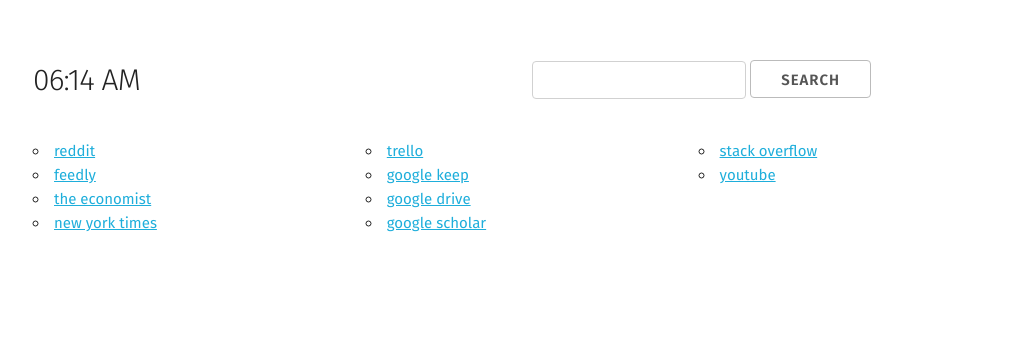
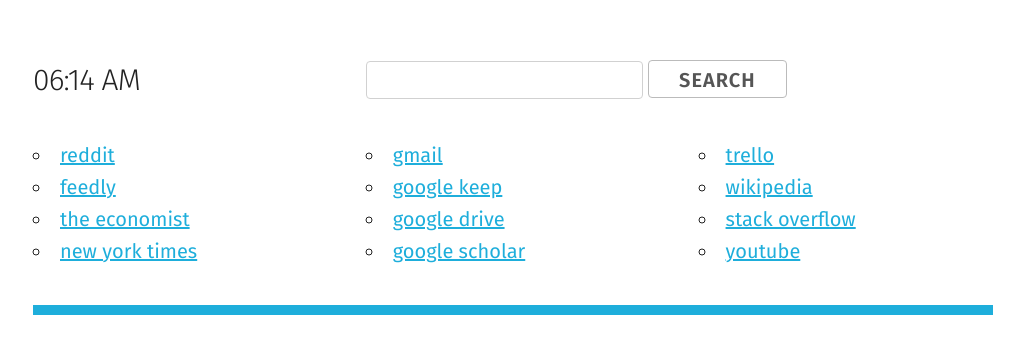
Before and after one commit to sboysel/startpage, a plain HTML site: page index.html in a window 1280 px wide. Shown: the part 180-534 px from the top of the page, without its empty margins (127-1151 px from the left). Drawn offline with Linux system fonts and the light colour scheme.

Commit message:
fix links, increase font size, add blue bar

```diff
--- a/css/skeleton.css
+++ b/css/skeleton.css
@@ -121,7 +121,7 @@ are based on 10px sizing. So basically 1.5rem = 15px :) */
 html {
   font-size: 62.5%; }
 body {
-  font-size: 1.5em; /* currently ems cause chrome bug misinterpreting rems on body element */
+  font-size: 2em; /* currently ems cause chrome bug misinterpreting rems on body element */
   line-height: 1.6;
   font-weight: 400;
   font-family: "Fira Sans", "Raleway", "HelveticaNeue", "Helvetica Neue", Helvetica, Arial, sans-serif;
@@ -158,9 +158,7 @@ p {
 /* Links
 –––––––––––––––––––––––––––––––––––––––––––––––––– */
 a {
-  color: #1EAEDB;
-  target: "_blank";
-  rel: "noopener noreferrer"; }
+  color: #1EAEDB; }
 
 a:hover {
   color: #0FA0CE; }
--- a/index.html
+++ b/index.html
@@ -33,10 +33,10 @@
   –––––––––––––––––––––––––––––––––––––––––––––––––– -->
   <div class="container">
     <div class="row" style="margin-top: 25%">
-        <div class="one-half column">
+        <div class="one-third column">
             <h4><span id="clock"></span></h4>
         </div>
-        <div class="one-half column">
+        <div class="two-thirds column">
             <form method="get" action="https://duckduckgo.com/">
                 <input type="search" name="q">
                 <input type="submit" value="Search">
@@ -54,18 +54,27 @@
       </div>
       <div class="one-third column">
         <ul>
-          <li><a href="https://trello.com/samboysel/boards">trello</a></li>
+          <li><a href="https://mail.google.com/mail/u/0/">gmail</a></li>
           <li><a href="https://keep.google.com/u/0/">google keep</a></li>
-          <li><a href="https://keep.google.com/u/0/">google drive</a></li>
+          <li><a href="https://drive.google.com/drive/u/0/my-drive">google drive</a></li>
           <li><a href="https://scholar.google.com/">google scholar</a></li>
         </ul>
       </div>
       <div class="one-third column">
           <ul>
+            <li><a href="https://trello.com/samboysel/boards">trello</a></li>
+            <li><a href="https://www.wikipedia.org/">wikipedia</a></li>
             <li><a href="https://stackoverflow.com/">stack overflow</a></li>
             <li><a href="https://www.youtube.com/">youtube</a></li>
           </ul>
       </div>
+    </div>
+    <div class="row">
+        <div class="twelve-columns">
+        <svg width=100% height=10>
+            <rect width=100% height=10 style="fill:rgb(30,174,219)" />
+        </svg>
+        </div>
     </div>
   </div>
 
```
